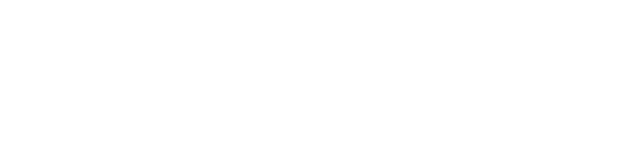
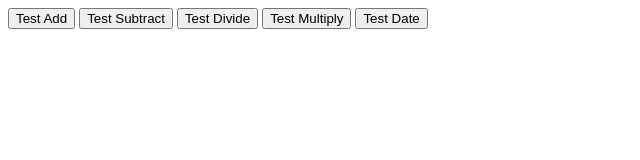
Before and after one commit to iesnoth/Activity-Refactor-ASEngineering, a plain HTML site: page index.html in a window 1280 px wide. Shown: the whole page, without its empty margins (0-640 px from the left). Drawn offline with Linux system fonts and the light colour scheme.

Commit message:
stupid buttons fine

```diff
--- a/date.js
+++ b/date.js
@@ -14,7 +14,3 @@
     months[now.getMonth()] + " " +
     date + ", " +
     (getFourDigits(now.getYear()));
-
-  alert(today);
-
-  console.log(today)
--- a/index.html
+++ b/index.html
@@ -11,22 +11,28 @@
 <html>
 
 <head>
+  <script src="math.js"></script>
+  <script src="date.js"></script>
   <meta charset="utf-8">
   <meta name="viewport" content="width=device-width">
   <title>All Star Engineering - To Refactor</title>
 </head>
 
 <body>
+  <button onclick="console.log(add(1,2));">Test Add</button>
+  <button onclick="console.log(subtract(1,2));">Test Subtract</button>
+  <button onclick="console.log(divide(1,2));">Test Divide</button>
+  <button onclick="console.log(multiply(1,2));">Test Multiply</button>
+  <button onclick="console.log(today);">Test Date</button>
 
-        <script src="math.js"></script>
-        <script>
+
+  <!-- <script>
           alert(add(14, 15))
           alert(divide(100, 20))
           alert(subtract(25, 4))
           alert(multiply(19, 3))
-        </script>
+        </script> -->
 
-        <script src="date.js"></script>
 </body>
 
 </html>
```
Lines whose indentation alone changed are shown as unchanged.
